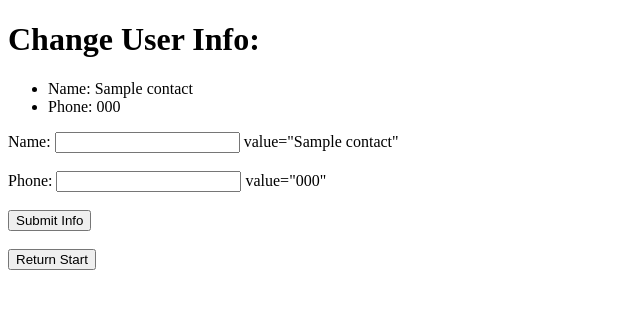
After one commit to hillel-i-python-pro-i-2023-06-23/homework_zhanat_darmenov_L10_HW12, a Django app: page /contacts/alter-user/1/ in a window 1280 px wide. The commit adds this page. Shown: the top 309 px of the page, without its empty margins (0-640 px from the left). Run offline with Django 4.2, Linux system fonts and the light colour scheme; tables that the repository leaves empty hold one stand-in row (values such as "Sample post").

Commit message:
User alteration

```diff
--- /dev/null
+++ b/phonebook/templates/alter_user.html
@@ -0,0 +1,32 @@
+<!DOCTYPE html>
+<html>
+<head>
+    <title>Alter User</title>
+</head>
+<body>
+    <h1>Change User Info:</h1>
+
+    <ul>
+        <li>Name: {{ contact.name }}</li>
+        <li>Phone: {{ contact.phone }}</li>
+    </ul>
+
+    <form method="post">
+        {% csrf_token %}
+        <label for="name">Name:</label>
+        <input type="text" name="name" id="name"> value="{{ contact.name }}"<br><br>
+
+        <label for="phone">Phone:</label>
+        <input type="text" name="phone" id="phone"> value="{{ contact.phone }}"<br><br>
+
+        <input type="submit" name="action" value="Submit Info">
+    </form>
+
+    <br>
+
+    <form method="post">
+        {% csrf_token %}
+        <input type="submit" name="action" value="Return Start">
+    </form>
+</body>
+</html>
--- a/phonebook/templates/contact_list.html
+++ b/phonebook/templates/contact_list.html
@@ -12,7 +12,10 @@
 
     <ul>
         {% for contact in contacts %}
-        <li><a href="{% url 'single_user' contact.id %}">{{ contact.name }}</a> - {{ contact.phone }}</li>
+        <li>
+            <a href="{% url 'single_user' contact.id %}">
+                {{ contact.name }}</a> - {{ contact.phone }}
+        </li>
         {% endfor %}
     </ul>
 
--- a/phonebook/urls.py
+++ b/phonebook/urls.py
@@ -16,7 +16,13 @@ Including another URLconf
 """
 from django.contrib import admin
 from django.urls import path
-from phonebook.views.phonebook_view import home_page, contact_list, delete_contacts, show_single_user
+from phonebook.views.phonebook_view import (
+    home_page,
+    contact_list,
+    delete_contacts,
+    show_single_user,
+    alter_user,
+)
 
 urlpatterns = [
     path("admin/", admin.site.urls),
@@ -24,4 +30,5 @@ urlpatterns = [
     path("contacts/", contact_list, name="contact_list"),
     path("contacts/delete/", delete_contacts, name="delete_contacts"),
     path("contacts/single-user/<int:contact_id>/", show_single_user, name="single_user"),
+    path("contacts/alter-user/<int:contact_id>/", alter_user, name="alter_user"),
 ]
--- a/phonebook/views/phonebook_view.py
+++ b/phonebook/views/phonebook_view.py
@@ -28,9 +28,11 @@ def contact_list(request):
     if request.method == "POST":
         if request.POST.get("action") == "Show All":
             return render(request, "contact_list.html", {"contacts": get_all_contacts()})
-        if request.POST.get("action") == "Return":
+
+        elif request.POST.get("action") == "Return":
             return redirect(home_page)
-        if request.POST.get("action") == "Delete All":
+
+        elif request.POST.get("action") == "Delete All":
             return redirect(reverse("delete_contacts"))
 
     # Generate, save & show only new Contacts:
@@ -44,19 +46,21 @@ def delete_contacts(request):
         if request.POST.get("action") == "Delete All":
             delete_all_contacts()
             return render(request, "contact_list.html", {"contacts": get_all_contacts()})
-        if request.POST.get("action") == "Return":
+
+        elif request.POST.get("action") == "Return":
             return redirect(home_page)
     return render(request, "contact_list.html")
 
 
 def show_single_user(request, contact_id):
     contact = get_object_or_404(Contact, id=contact_id)
+    print(f"{type(contact)} !!!!!!!!!!!!!!!!!!!!!!!!!!! type")
 
     if request.method == "POST":
         if request.POST.get("action") == "Change Info":
-            # Handle the "Change Info" action here, e.g., redirect to an edit page
-            # return redirect(reverse("edit_contact", args=[contact_id]))
-            ...
+            return redirect(reverse("alter_user", args=[contact_id]))
+            # return render(request, "alter_user.html", {"contact": contact})
+
         elif request.POST.get("action") == "Delete Contact":
             delete_contact(contact_id)
             return redirect(reverse("contact_list"))
@@ -65,3 +69,19 @@ def show_single_user(request, contact_id):
             return redirect(home_page)
 
     return render(request, "single_user.html", {"contact": contact})
+
+
+def alter_user(request, contact_id):
+    contact = get_object_or_404(Contact, id=contact_id)
+
+    if request.method == "POST":
+        if request.POST.get("action") == "Submit Info":
+            contact.name = request.POST.get("name")
+            contact.phone = request.POST.get("phone")
+            contact.save()
+            return redirect(reverse("single_user", args=[contact_id]))
+
+        elif request.POST.get("action") == "Return to Start":
+            return redirect("home_page")
+
+    return render(request, "alter_user.html", {"contact": contact})
```
